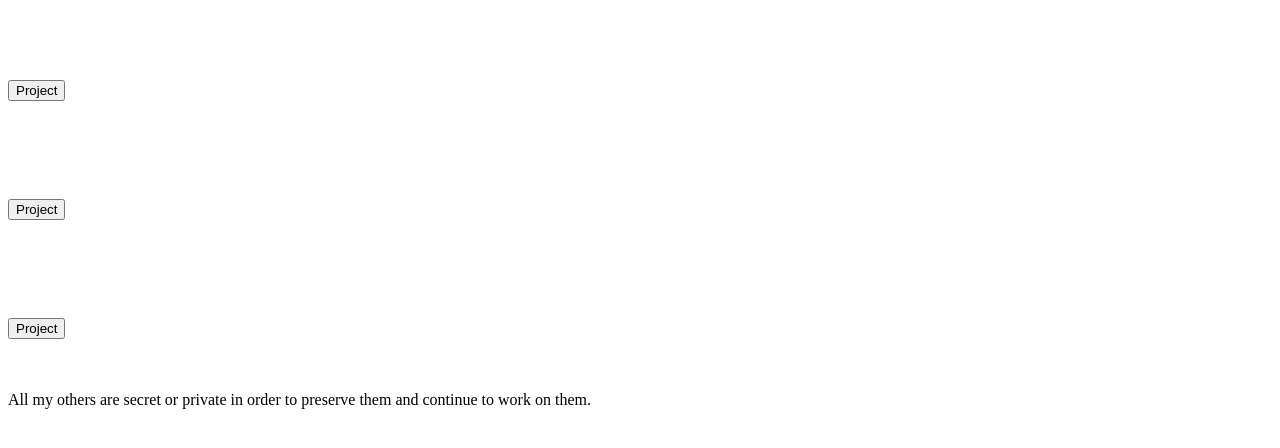
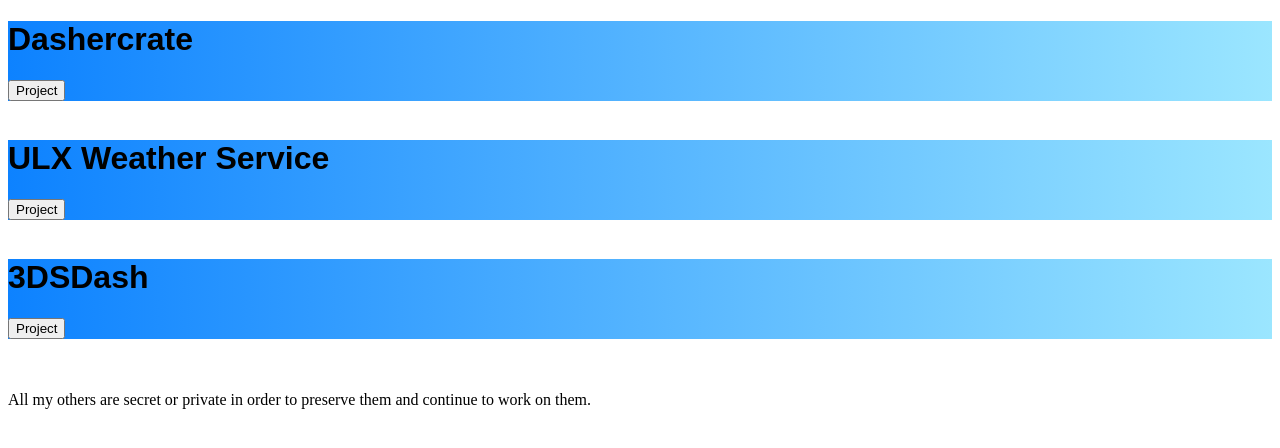
Before and after one commit to RealMysticalMan/RealMysticalMan.github.io, a plain HTML site: page Projects.html in a window 1280 px wide. Drawn offline with Linux system fonts and the light colour scheme.

Commit message:
Update Projects.html

```diff
--- a/Projects.html
+++ b/Projects.html
@@ -6,8 +6,7 @@
     </title>
     <style>
       #Project {
-        background-color: linear-gradient(to right, rgb(13, 130, 255), rgb(155, 230, 255));
-        color: rgb(255, 255, 255);
+        background: linear-gradient(to right, rgb(13, 130, 255), rgb(155, 230, 255));
         font-family: Arial;
       }
     </style>
```
